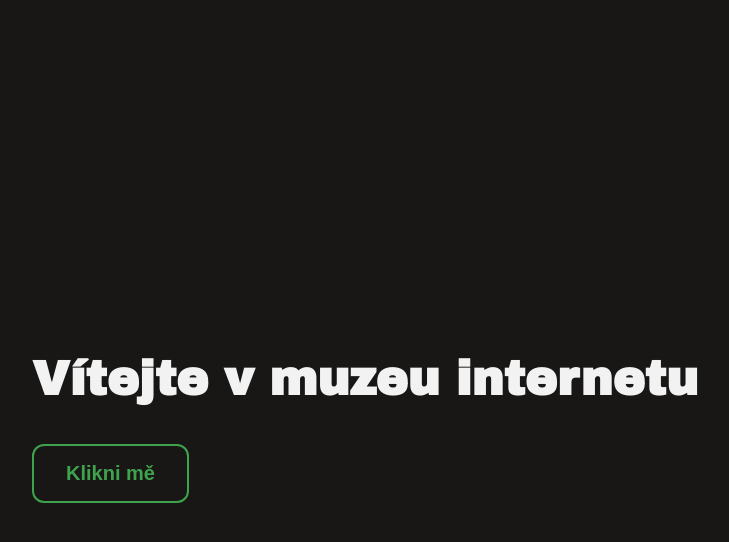
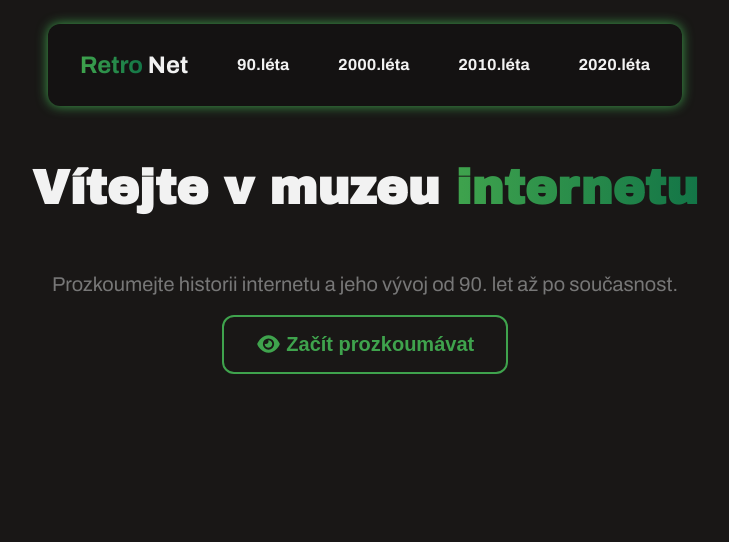
Before and after one commit to daneedev/Hackathon2026, a Vue app: page / in a window 1280 px wide. Shown: the top 542 px of the page, without its empty margins (275-1004 px from the left). Built offline with nearby package versions, Linux system fonts and the light colour scheme.

Commit message:
added basic hero section and navbar

```diff
--- a/src/App.vue
+++ b/src/App.vue
@@ -1,17 +1,52 @@
 <script setup lang="ts">
 import Button from "./components/Button.vue";
+import Navbar from "./components/Navbar.vue";
+import TextGradient from "./components/TextGradient.vue";
 </script>
 
 <template>
+  <Navbar>
+    <a class="nav-link" href="#">90.léta</a>
+    <a class="nav-link" href="#">2000.léta</a>
+    <a class="nav-link" href="#">2010.léta</a>
+    <a class="nav-link" href="#">2020.léta</a>
+  </Navbar>
   <section class="hero-section">
-    <h1 class="hero-text">Vítejte v muzeu internetu</h1>
-    <Button label="Klikni mě" />
+    <h1 class="hero-text">
+      Vítejte v muzeu
+      <TextGradient primaryColor="#3FA34D" secondaryColor="#137547"
+        >internetu</TextGradient
+      >
+    </h1>
+    <p>
+      Prozkoumejte historii internetu a jeho vývoj od 90. let až po současnost.
+    </p>
+    <Button icon="fa-solid fa-eye" label="Začít prozkoumávat" />
   </section>
 </template>
 
-<style>
+<style scoped>
+.hero-section {
+  display: flex;
+  flex-direction: column;
+  align-items: center;
+  justify-content: center;
+}
+
 .hero-text {
   font-size: 3rem;
   font-family: "Archivo Black", sans-serif;
 }
+p {
+  font-size: 1.25rem;
+  color: #777;
+}
+
+.nav-link {
+  color: var(--text-color);
+  text-decoration: none;
+  font-size: 1rem;
+  font-weight: bold;
+  transition: all 0.3s ease;
+}
 </style>
--- a/src/assets/main.css
+++ b/src/assets/main.css
@@ -12,6 +12,14 @@ body {
   font-family: "Archivo", sans-serif;
   display: flex;
   justify-content: center;
-  align-items: center;
   height: 100vh;
 }
+a {
+  color: var(--text-color);
+  text-decoration: none;
+  transition: all 0.3s ease;
+  font-weight: 500;
+}
+a:hover {
+  color: var(--primary-color);
+}
--- /dev/null
+++ b/src/components/Navbar.vue
@@ -0,0 +1,28 @@
+<template>
+  <nav>
+    <h1>
+      <TextGradient primaryColor="#3FA34D" secondaryColor="#137547"
+        >Retro</TextGradient
+      >
+      Net
+    </h1>
+    <slot></slot>
+  </nav>
+</template>
+
+<script setup lang="ts">
+import TextGradient from "./TextGradient.vue";
+</script>
+
+<style scoped>
+nav {
+  display: flex;
+  align-items: center;
+  justify-content: space-between;
+  padding: 0.5rem 2rem;
+  background-color: #141212;
+  border-radius: 12px;
+  margin: 1rem;
+  box-shadow: 0px 0px 12px var(--primary-color);
+}
+</style>
```
